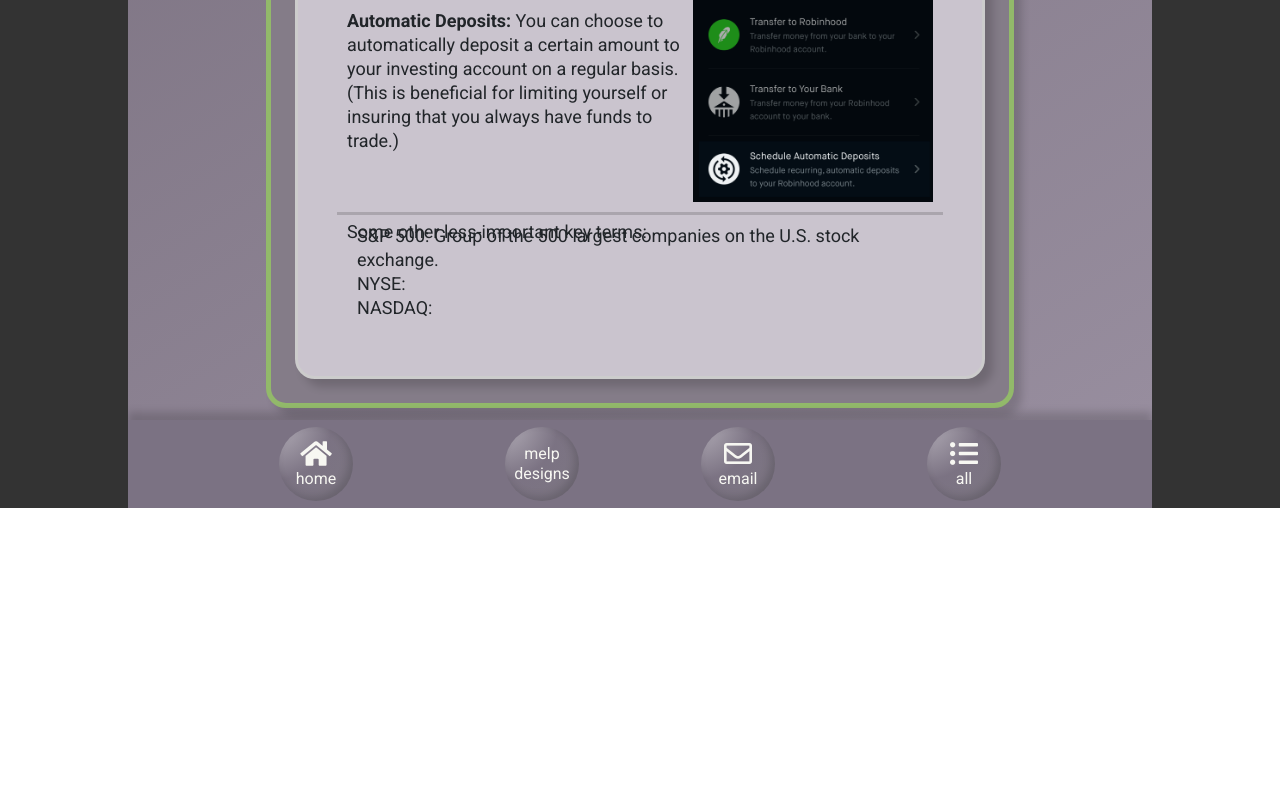
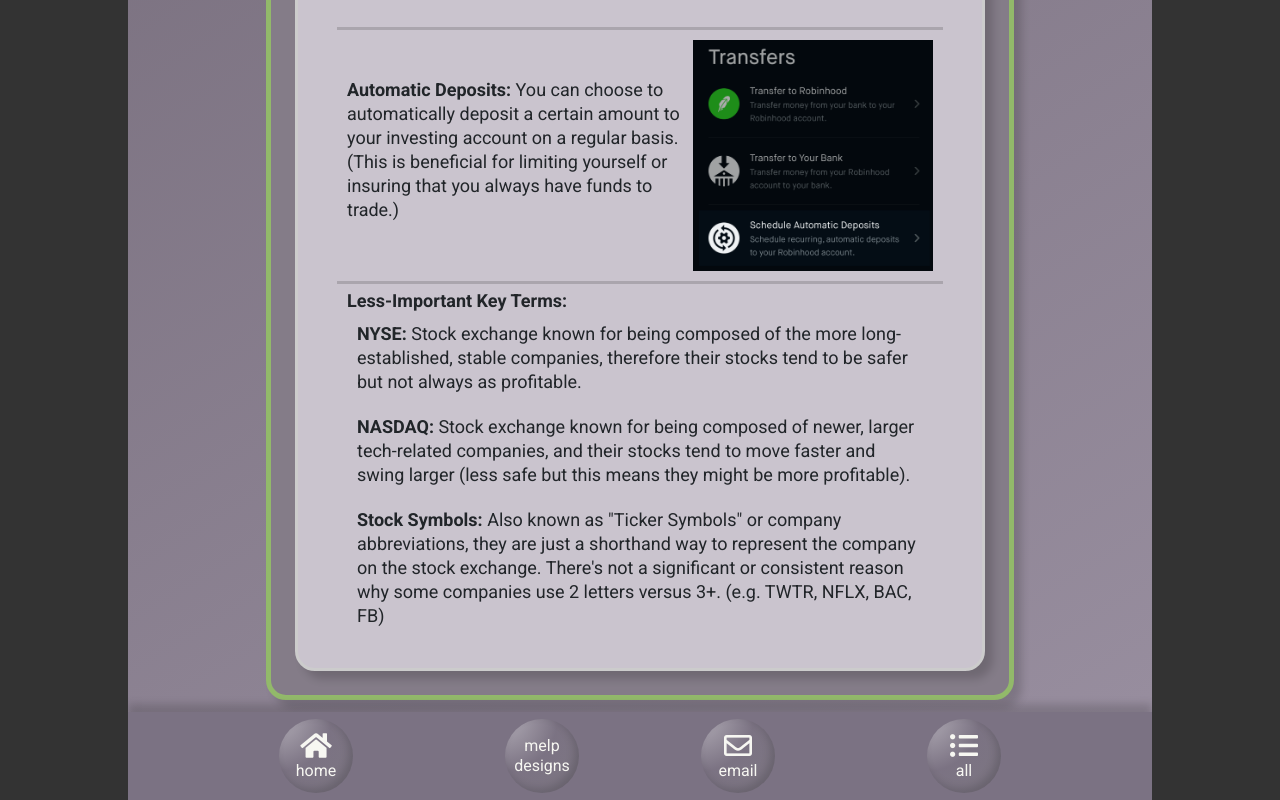
Before and after one commit to melanierosson/mysavei, a React (Create React App) app: page /all in a window 1280 px wide. Shown: the part 4448-5248 px from the top of the page. Before the commit the page ends 4956 px from the top, so only its background shows below. Built offline with nearby package versions, Linux system fonts and the light colour scheme.

Commit message:
added bottom key terms area

```diff
--- a/src/components/ContentStocks.js
+++ b/src/components/ContentStocks.js
@@ -54,6 +54,11 @@
 
             <div className="col-12" style={{paddingBottom:'20px', paddingLeft: '0'}}>
                 <ul className="sublist">
+                    <li id="spgi">
+                        <p>
+                            <b>S&amp;P 500:</b> Group of the 500 largest companies on the U.S. stock exchange.
+                        </p>
+                    </li>
                     <li>
                         <p>
                             <b>QQQ:</b> Represents the <a href="#nasdaq">NASDAQ</a> 100, comprised of tech companies like Apple, Facebook, Google and Amazon.
@@ -106,13 +111,26 @@
             </p>
             <img src={autoDepositImg} />
         </li>
-        <li>
-            <p>
-                Some other less-important key terms:
+        <li style={{flexDirection:'column', alignItems:'flex-start'}}>
+            <p style={{marginBottom:'0'}}>
+                <b>Less-Important Key Terms:</b>
+                <br /><br className="hide-on-desktop"/>
                 <ul className="sublist">
-                    <li id="spgi">S&amp;P 500: Group of the 500 largest companies on the U.S. stock exchange.</li>
-                    <li id="nyse">NYSE:</li>
-                    <li id="nasdaq">NASDAQ:</li>
+                    <li id="nyse">
+                        <p>
+                            <b>NYSE:</b> Stock exchange known for being composed of the more long-established, stable companies, therefore their stocks tend to be safer but not always as profitable.
+                    </p>
+                    </li>
+                    <li id="nasdaq">
+                        <p>
+                            <b>NASDAQ:</b> Stock exchange known for being composed of newer, larger tech-related companies, and their stocks tend to move faster and swing larger (less safe but this means they might be more profitable).
+                        </p>
+                    </li>
+                    <li id="symbols">
+                        <p style={{ marginBottom: '0' }}>
+                            <b>Stock Symbols:</b> Also known as "Ticker Symbols" or company abbreviations, they are just a shorthand way to represent the company on the stock exchange. There's not a significant or consistent reason why some companies use 2 letters versus 3+. (e.g. TWTR, NFLX, BAC, FB)
+                        </p>
+                    </li>
                 </ul>
             </p>
         </li>
--- a/src/css/mysavei.css
+++ b/src/css/mysavei.css
@@ -203,6 +203,16 @@
 div#root section#app .xs {
   font-size: 80%;
 }
+@media screen and (max-width: 767px) {
+  div#root section#app .hide-on-desktop {
+    display: block;
+  }
+}
+@media screen and (min-width: 768px) {
+  div#root section#app .hide-on-desktop {
+    display: none;
+  }
+}
 div#root section#app code {
   font-family: source-code-pro, Menlo, Monaco, Consolas, "Courier New", monospace;
 }
```
Also changed, not shown: src/scss/_index.scss (+8 -0 lines).
